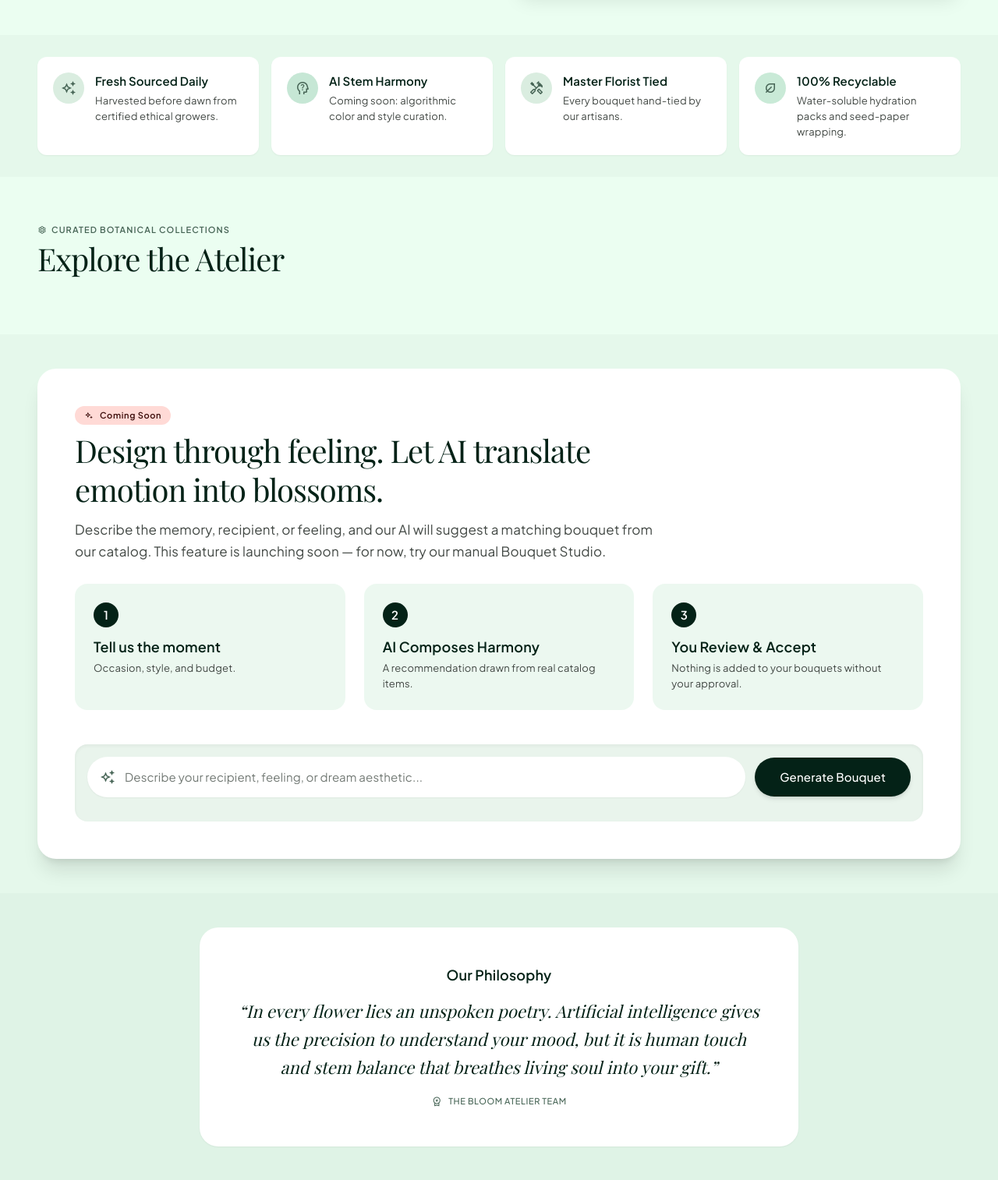
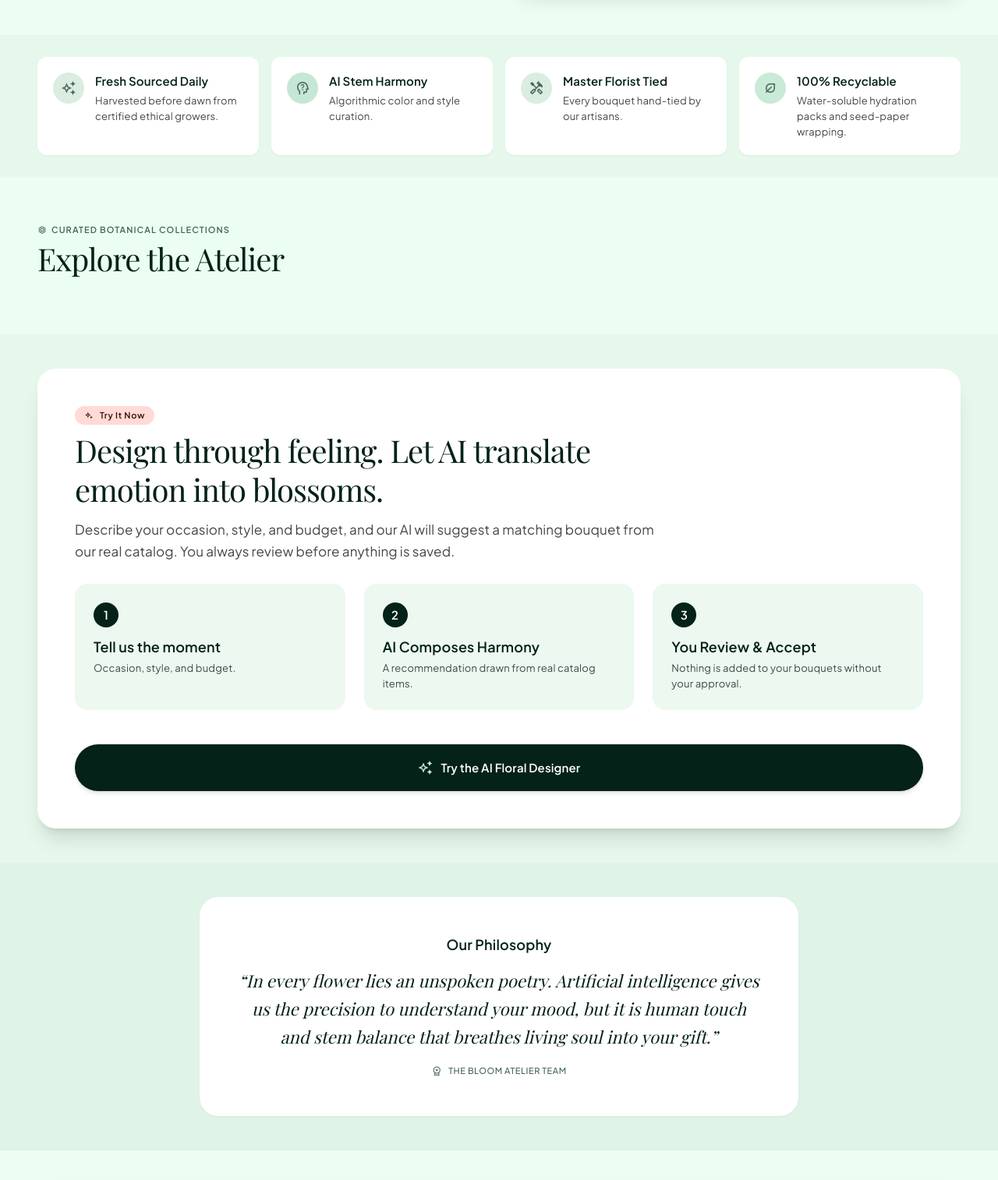
Before and after one commit to nireezalsweidan/Bloom, a Django app: page / in a window 1280 px wide. Shown: the part 691-2205 px from the top of the page at 78% size. Run offline with Django 5.2, Linux system fonts and the light colour scheme; data that the repository does not hold is empty; some libraries are stand-ins or nearby versions; some web fonts are replaced.

Commit message:
updated home page design

```diff
--- a/templates/home.html
+++ b/templates/home.html
@@ -66,7 +66,7 @@
       </div>
       <div class="p-5 rounded-xl bg-surface-container-lowest shadow-sm flex items-start gap-3.5">
         <div class="w-10 h-10 rounded-full bg-secondary-container flex items-center justify-center text-primary flex-shrink-0"><span class="material-symbols-outlined text-xl text-secondary">psychology_alt</span></div>
-        <div><h3 class="font-title-sm text-title-sm text-primary font-semibold mb-1">AI Stem Harmony</h3><p class="font-body-sm text-body-sm text-on-surface-variant">Coming soon: algorithmic color and style curation.</p></div>
+        <div><h3 class="font-title-sm text-title-sm text-primary font-semibold mb-1">AI Stem Harmony</h3><p class="font-body-sm text-body-sm text-on-surface-variant">Algorithmic color and style curation.</p></div>
       </div>
       <div class="p-5 rounded-xl bg-surface-container-lowest shadow-sm flex items-start gap-3.5">
         <div class="w-10 h-10 rounded-full bg-surface-container-high flex items-center justify-center text-primary flex-shrink-0"><span class="material-symbols-outlined text-xl text-secondary">handyman</span></div>
@@ -117,10 +117,10 @@
     <div class="bg-surface-container-lowest rounded-3xl p-6 sm:p-10 lg:p-12 shadow-xl relative overflow-hidden">
       <div class="relative z-10 max-w-3xl mb-space-lg">
         <div class="inline-flex items-center gap-2 px-3 py-1 rounded-full bg-tertiary-fixed text-on-tertiary-fixed font-label-sm text-label-sm font-semibold mb-space-sm">
-          <span class="material-symbols-outlined text-xs">magic_button</span><span>Coming Soon</span>
+          <span class="material-symbols-outlined text-xs">magic_button</span><span>Try It Now</span>
         </div>
         <h2 class="font-headline-lg text-headline-lg text-primary tracking-tight font-normal mb-3">Design through feeling. Let AI translate emotion into blossoms.</h2>
-        <p class="font-body-lg text-body-lg text-on-surface-variant">Describe the memory, recipient, or feeling, and our AI will suggest a matching bouquet from our catalog. This feature is launching soon &mdash; for now, try our manual Bouquet Studio.</p>
+        <p class="font-body-lg text-body-lg text-on-surface-variant">Describe your occasion, style, and budget, and our AI will suggest a matching bouquet from our real catalog. You always review before anything is saved.</p>
       </div>
       <div class="grid grid-cols-1 md:grid-cols-3 gap-6 mb-space-xl">
         <div class="p-6 rounded-2xl bg-surface-container/60">
@@ -139,17 +139,9 @@
           <p class="font-body-sm text-body-sm text-on-surface-variant">Nothing is added to your bouquets without your approval.</p>
         </div>
       </div>
-      <div class="p-3 sm:p-4 rounded-2xl bg-surface-container-high/60 backdrop-blur-md shadow-inner">
-        <form class="flex flex-col sm:flex-row items-stretch sm:items-center gap-3" onsubmit="event.preventDefault(); alert('The AI Floral Designer is coming soon! Try the Bouquet Studio in the meantime.');">
-          <div class="flex-1 flex items-center gap-3 px-4 py-3 rounded-full bg-surface-container-lowest shadow-sm">
-            <span class="material-symbols-outlined text-secondary text-xl flex-shrink-0">auto_awesome</span>
-            <input class="w-full bg-transparent text-primary font-body-md text-body-md placeholder:text-outline focus:outline-none" placeholder="Describe your recipient, feeling, or dream aesthetic..." type="text">
-          </div>
-          <button class="px-8 py-3.5 rounded-full bg-primary text-on-primary font-title-sm text-title-sm font-medium hover:bg-primary-container transition-all flex items-center justify-center gap-2 shadow-md flex-shrink-0" type="submit">
-            <span>Generate Bouquet</span>
-          </button>
-        </form>
-      </div>
+      <a href="{% url 'ai_recommendations:designer' %}" class="w-full py-4 rounded-full bg-primary text-on-primary font-title-sm text-title-sm font-semibold hover:bg-primary-container transition-all flex items-center justify-center gap-2.5 shadow-md">
+        <span class="material-symbols-outlined text-xl text-secondary-fixed">auto_awesome</span><span>Try the AI Floral Designer</span>
+      </a>
     </div>
   </div>
 </section>
@@ -186,13 +178,15 @@
         <div class="mt-5 pt-3 flex items-center justify-between">
           <span class="font-price-lg text-price-lg text-primary font-bold">${{ item.price }}</span>
           <div class="flex items-center gap-2">
-            <a class="px-3 py-1.5 rounded-full bg-surface-container text-primary hover:bg-surface-container-high font-label-sm text-label-sm font-semibold transition-colors" href="{% url 'bouquets:design_new' %}">Customize</a>
-            <form method="post" action="{% url 'cart:add_item' item_id=item.id %}">
-              {% csrf_token %}
-              <button type="submit" aria-label="Add to cart" class="w-9 h-9 rounded-full bg-primary text-on-primary hover:bg-primary-container flex items-center justify-center transition-colors shadow-sm">
-                <span class="material-symbols-outlined text-sm">add_shopping_cart</span>
-              </button>
-            </form>
+            <div class="qty-stepper flex items-center bg-surface-container-low rounded-full p-1">
+              <button type="button" class="grid-qty-decrease w-6 h-6 rounded-full bg-surface-container-lowest text-primary hover:bg-surface-container flex items-center justify-center text-xs font-bold">&minus;</button>
+              <span class="grid-qty w-6 text-center font-label-sm text-label-sm text-primary font-semibold">1</span>
+              <button type="button" class="grid-qty-increase w-6 h-6 rounded-full bg-surface-container-lowest text-primary hover:bg-surface-container flex items-center justify-center text-xs font-bold">+</button>
+            </div>
+            <button type="button" {% if not item.in_stock %}disabled{% endif %} data-item-id="{{ item.id }}" data-item-name="{{ item.name }}" aria-label="Add {{ item.name }} to cart"
+              class="add-to-cart-btn w-9 h-9 rounded-full bg-primary text-on-primary hover:bg-primary-container flex items-center justify-center transition-colors shadow-sm disabled:opacity-50 disabled:cursor-not-allowed">
+              <span class="material-symbols-outlined text-sm">add_shopping_cart</span>
+            </button>
           </div>
         </div>
       </div>
@@ -235,3 +229,26 @@
 </section>
 
 {% endblock %}
+
+{% block extra_scripts %}
+<script>
+document.addEventListener('click', (e) => {
+  if (e.target.closest('.grid-qty-decrease')) {
+    const qtyEl = e.target.closest('.qty-stepper').querySelector('.grid-qty');
+    qtyEl.textContent = Math.max(1, parseInt(qtyEl.textContent) - 1);
+  }
+  if (e.target.closest('.grid-qty-increase')) {
+    const qtyEl = e.target.closest('.qty-stepper').querySelector('.grid-qty');
+    qtyEl.textContent = parseInt(qtyEl.textContent) + 1;
+  }
+  const addBtn = e.target.closest('.add-to-cart-btn');
+  if (addBtn) {
+    const itemId = addBtn.dataset.itemId;
+    const card = addBtn.closest('.flex.flex-col');
+    const qtyEl = card ? card.querySelector('.grid-qty') : null;
+    const qty = qtyEl ? qtyEl.textContent.trim() : 1;
+    addItemToCart(itemId, qty);
+  }
+});
+</script>
+{% endblock %}
```
